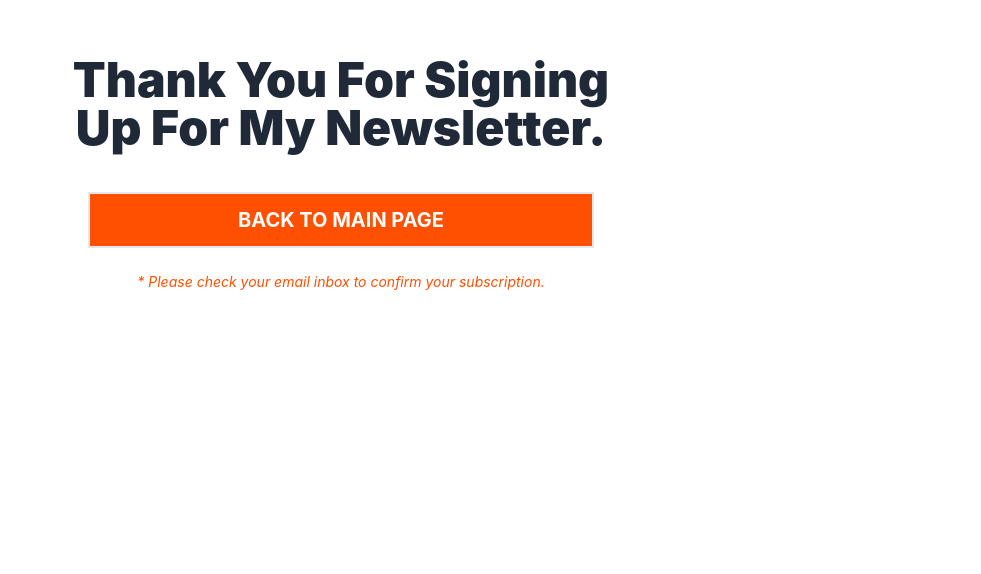
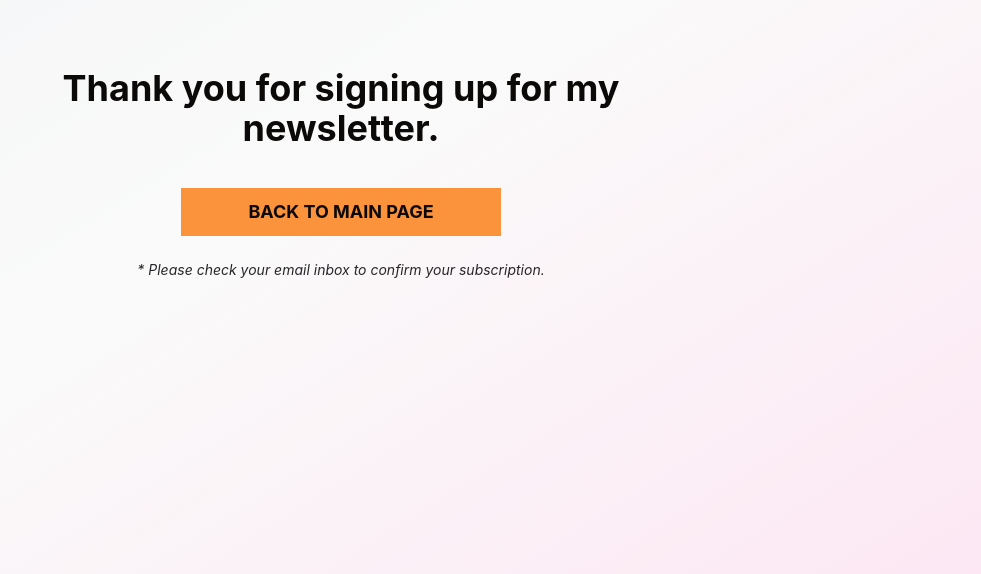
Before and after one commit to kengkeelim/kengkeev3, a Next.js app: page /tq in a window 1280 px wide. Shown: the part 226-800 px from the top of the page, without its empty margins (299-1280 px from the left). Built offline with nearby package versions, Linux system fonts and the light colour scheme.

Commit message:
Update Thank You page design & tailwind.config.js

```diff
--- a/src/pages/tq.js
+++ b/src/pages/tq.js
@@ -3,7 +3,7 @@ import Link from "next/link";
 
 function ThankYou() {
   return (
-    <div className="h-screen w-screen">
+    <div className="h-screen w-screen bg-gradient-to-br from-gray-100 via-zinc-50 to-pink-100">
       <Head>
         <title>Keng Kee | Thank You</title>
         <link rel="icon" href="/favicon.ico" />
@@ -11,20 +11,18 @@ function ThankYou() {
       </Head>
 
       <section className="h-screen grid place-content-center text-center p-10 md:px-20 lg:max-w-screen-md md:mx-auto">
-        <h1 className="font-black text-gray-800 text-4xl md:text-5xl">
-          Thank You For Signing Up For My Newsletter.
+        <h1 className="text-xl text-center text-stone-950 font-bold md:text-4xl">
+          Thank you for signing up for my newsletter.
         </h1>
         <Link href="/" as="/" replace>
-          <a>
-            <button
-              type="button"
-              className="text-sm md:text-xl bg-orange-light text-white w-full md:w-5/6 font-bold p-3 mt-6 md:mt-10 focus:outline-none border-2 hover:bg-white hover:text-orange-light hover:border-orange-light"
-            >
-              BACK TO MAIN PAGE
-            </button>
-          </a>
+          <button
+            type="button"
+            className="text-sm sm:text-base md:text-lg bg-orange-400 text-stone-950 w-full max-w-xs h-12 font-bold p-2 box-border mt-6 md:mt-10 focus:outline-none hover:shadow-xl"
+          >
+            BACK TO MAIN PAGE
+          </button>
         </Link>
-        <p className="italic text-sm text-orange-light mt-3 md:mt-6">
+        <p className="italic text-sm text-zinc-800 mt-3 md:mt-6">
           * Please check your email inbox to confirm your subscription.
         </p>
       </section>
--- a/tailwind.config.js
+++ b/tailwind.config.js
@@ -6,17 +6,7 @@ module.exports = {
   darkMode: 'class', // or 'media' or 'class'
   theme: {
     extend: {
-      colors: {
-        orange: {
-          light: "#ff4f00",
-          dark: "#d45d26",
-        },
-        oceanGreen: "#3dc495",
-        starCommandBlue: "#0282BD",
-        purpleMunsell: "#A608C9",
-        neonGreen: "#4DE82A",
-        salmon: "#fa8072",
-      },
+      colors: {},
     },
   },
   variants: {
```
